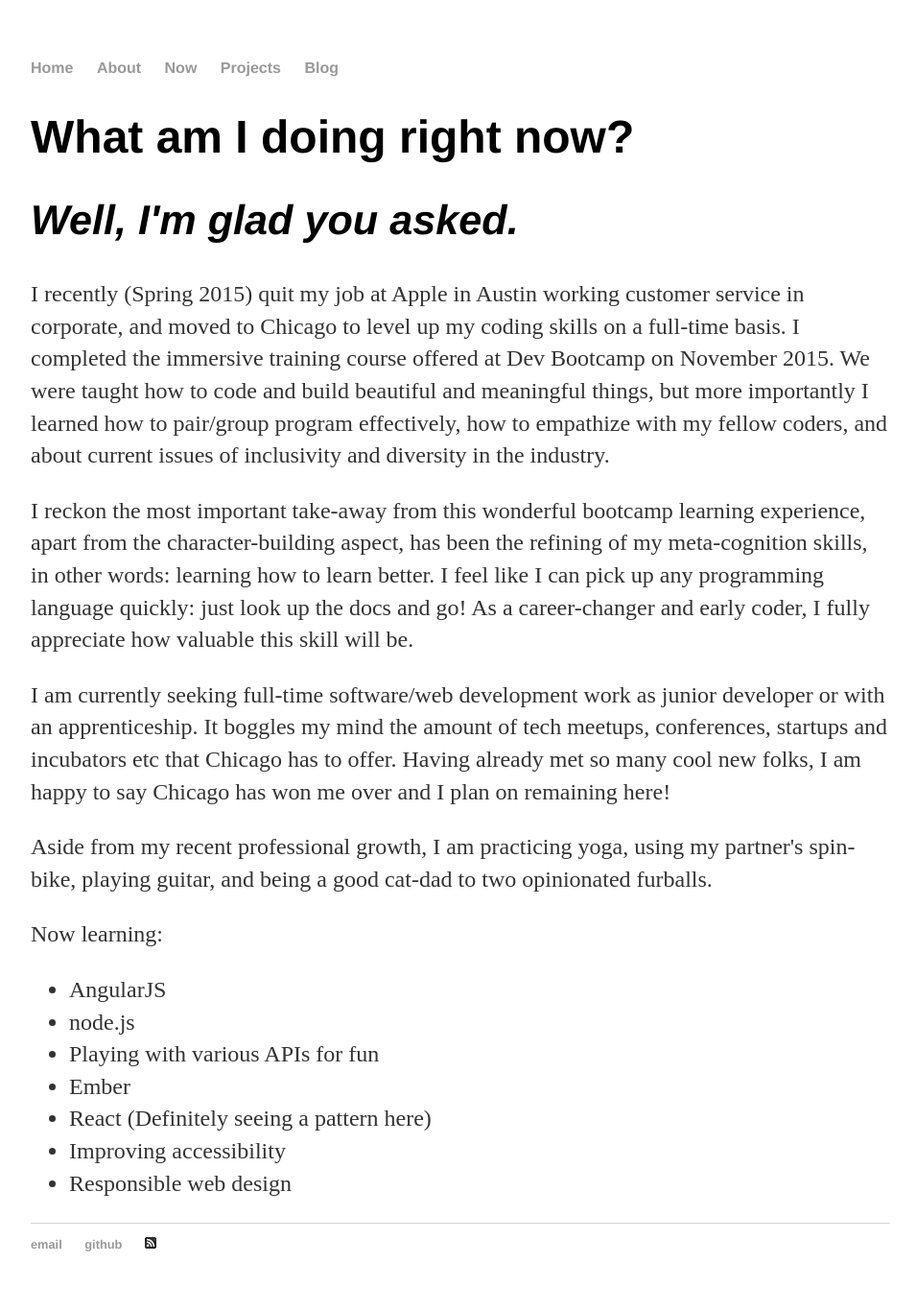
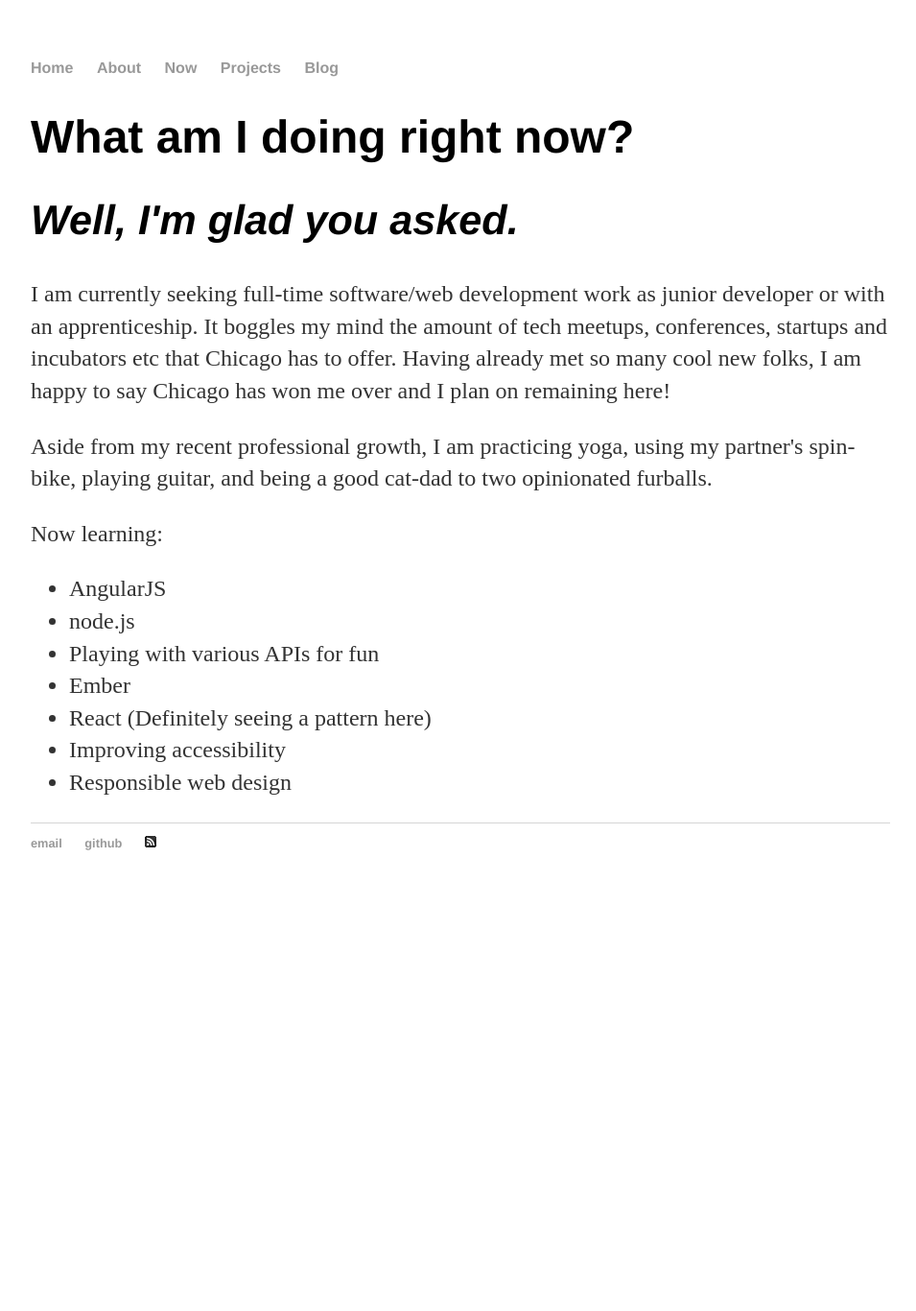
Before and after one commit to nchristiny/nchristiny.github.io, a Jekyll site: the page built from now/index.html, in a window 1280 px wide. Shown: the whole page at 96% size, without its empty margins (160-1115 px from the left). Built offline with Jekyll 4.4.1, drawn with Linux system fonts in a browser that asks for light colours; Markdown is read by kramdown in place of the engine named in the settings; after the commit the page ends 948 px from its top, so only the background shows below that.

Commit message:
update now

```diff
--- a/about/index.html
+++ b/about/index.html
@@ -10,6 +10,8 @@
   <p>Ever since I was a wee lad I have been fascinated by computers, the promise of technology, science and science fiction. I remember distinctly with first time my dad programmed Pong in BASIC on our little Spectrum ZX. I also recall the awe I experienced later when I saw two remotely connected Amstrad PC computers playing a game of Snake simultaneously. Ever since these formative moments I have been hooked on learning the underlying machinations of these marvelous devices called computers. You could find me on early Bulletin Board Systems and Usenet groups trying to gain a foothold in this exciting world.</p>
   <p>As a teenager I elected, (seems amazing now that it was not required), classes like "Computer Literacy", where we would learn Turbo Pascal and play around with programs and concepts that I later recognized as algorithms.</p>
   <p>In college I followed my passion for science and studied the aforementioned physics and astronomy degrees. I still strongly have that passion, but also student debt. This led to various gigs to pay the bills, most recently working at Apple in Austin. After several years of self-teaching code on my spare time and running my own now-defunct WordPress web comic, I decided to become a career-changer and leapt into seriously learning code and development by enlisting with Dev Bootcamp in Chicago. It has been the best decision in my life.</p>
+  <p>I recently (Spring 2015) quit my job at Apple in Austin working customer service in corporate, and moved to Chicago to level up my coding skills on a full-time basis. I completed the immersive training course offered at Dev Bootcamp on November 2015. We were taught how to code and build beautiful and meaningful things, but more importantly I learned how to pair/group program effectively, how to empathize with my fellow coders, and about current issues of inclusivity and diversity in the industry.</p>
+  <p>I reckon the most important take-away from this wonderful bootcamp learning experience, apart from the character-building aspect, has been the refining of my meta-cognition skills, in other words: learning how to learn better. I feel like I can pick up any programming language quickly: just look up the docs and go! As a career-changer and early coder, I fully appreciate how valuable this skill will be.</p>
   <p>If you would like to catch up on what I am doing most recently, please head over to my <a href="/now" title="My now page">/now page</a>, inspired by <a href="http://nownownow.com/about" target="_blank" title="About now pages">Derek Sivers</a>.</p>
   <p>Feel free to reach out to me via email below or:</p>
   <ul class="contacts">
--- a/now/index.html
+++ b/now/index.html
@@ -6,8 +6,6 @@
 <div class="now">
   <h1>What am I doing right now?</h1>
   <h2><i>Well, I'm glad you asked.</i></h2>
-  <p>I recently (Spring 2015) quit my job at Apple in Austin working customer service in corporate, and moved to Chicago to level up my coding skills on a full-time basis. I completed the immersive training course offered at Dev Bootcamp on November 2015. We were taught how to code and build beautiful and meaningful things, but more importantly I learned how to pair/group program effectively, how to empathize with my fellow coders, and about current issues of inclusivity and diversity in the industry.</p>
-  <p>I reckon the most important take-away from this wonderful bootcamp learning experience, apart from the character-building aspect, has been the refining of my meta-cognition skills, in other words: learning how to learn better. I feel like I can pick up any programming language quickly: just look up the docs and go! As a career-changer and early coder, I fully appreciate how valuable this skill will be.</p>
   <p>I am currently seeking full-time software/web development work as junior developer or with an apprenticeship. It boggles my mind the amount of tech meetups, conferences, startups and incubators etc that Chicago has to offer. Having already met so many cool new folks, I am happy to say Chicago has won me over and I plan on remaining here!</p>
   <p>Aside from my recent professional growth, I am practicing yoga, using my partner's spin-bike, playing guitar, and being a good cat-dad to two opinionated furballs.</p>
   <p>Now learning:</p>
```
